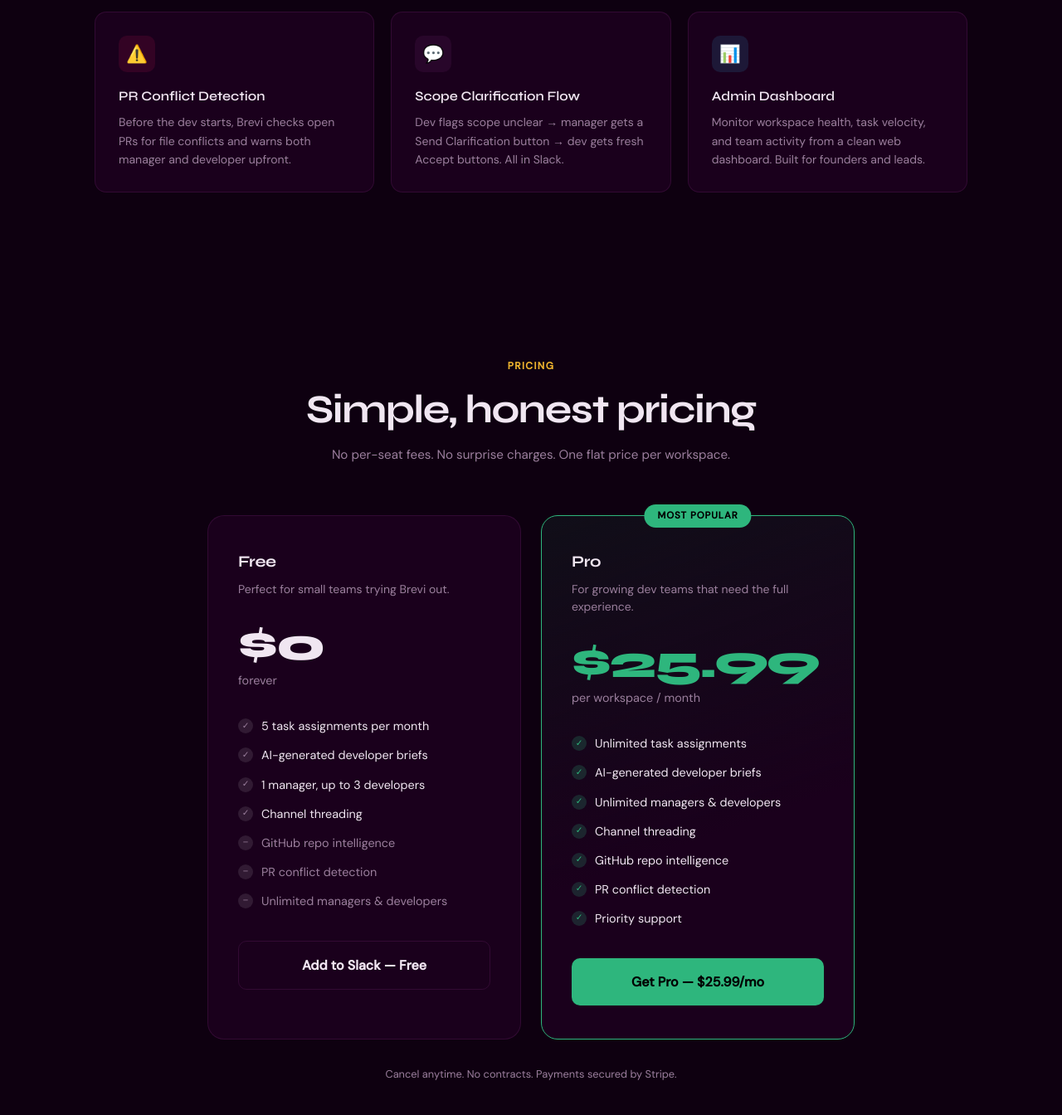
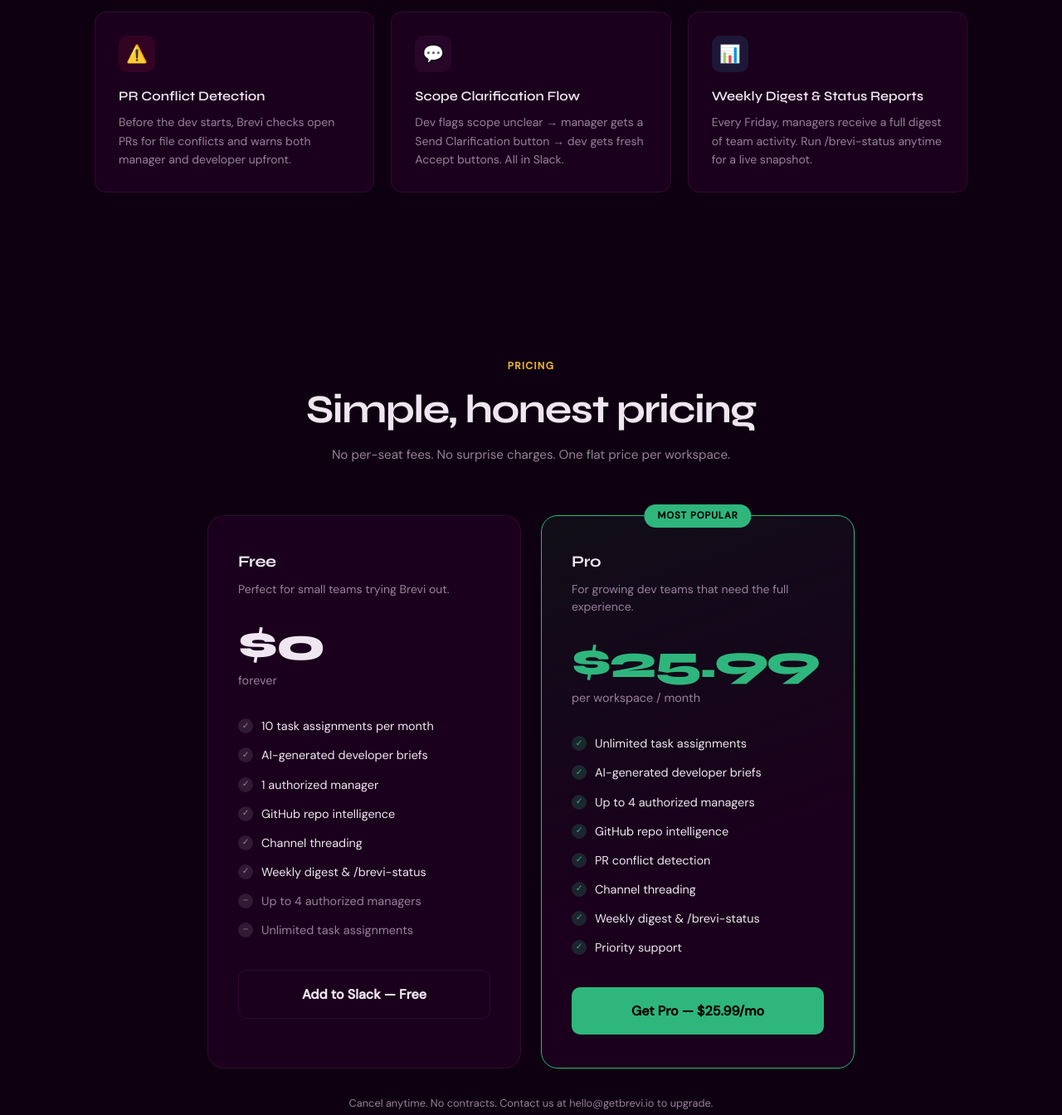
Before and after one commit to Abdurrehman0024/Brevi-landing-page, a plain HTML site: page index.html in a window 1280 px wide. Shown: the part 2420-3764 px from the top of the page at 83% size. Drawn offline with Linux system fonts and the light colour scheme.

Commit message:
Fix pricing copy and remove Stripe mention

```diff
--- a/index.html
+++ b/index.html
@@ -301,7 +301,6 @@
 
     .step p { font-size: 0.9rem; color: var(--muted); line-height: 1.6; }
 
-    /* Demo video button inside step */
     .demo-btn {
       display: inline-flex;
       align-items: center;
@@ -648,8 +647,8 @@
       </div>
       <div class="feature reveal">
         <div class="feature-icon" style="background:rgba(54,197,240,0.12);color:var(--blue)">📊</div>
-        <h3>Admin Dashboard</h3>
-        <p>Monitor workspace health, task velocity, and team activity from a clean web dashboard. Built for founders and leads.</p>
+        <h3>Weekly Digest & Status Reports</h3>
+        <p>Every Friday, managers receive a full digest of team activity. Run /brevi-status anytime for a live snapshot.</p>
       </div>
     </div>
   </section>
@@ -673,13 +672,14 @@
           <div class="price-period">forever</div>
         </div>
         <ul class="plan-features">
-          <li><span class="check">✓</span><span>5 task assignments per month</span></li>
+          <li><span class="check">✓</span><span>10 task assignments per month</span></li>
           <li><span class="check">✓</span><span>AI-generated developer briefs</span></li>
-          <li><span class="check">✓</span><span>1 manager, up to 3 developers</span></li>
+          <li><span class="check">✓</span><span>1 authorized manager</span></li>
+          <li><span class="check">✓</span><span>GitHub repo intelligence</span></li>
           <li><span class="check">✓</span><span>Channel threading</span></li>
-          <li class="dimmed"><span class="check">–</span><span>GitHub repo intelligence</span></li>
-          <li class="dimmed"><span class="check">–</span><span>PR conflict detection</span></li>
-          <li class="dimmed"><span class="check">–</span><span>Unlimited managers & developers</span></li>
+          <li><span class="check">✓</span><span>Weekly digest & /brevi-status</span></li>
+          <li class="dimmed"><span class="check">–</span><span>Up to 4 authorized managers</span></li>
+          <li class="dimmed"><span class="check">–</span><span>Unlimited task assignments</span></li>
         </ul>
         <a href="https://brevi.onrender.com/slack/install" class="plan-btn outline">Add to Slack — Free</a>
       </div>
@@ -696,10 +696,11 @@
         <ul class="plan-features">
           <li><span class="check">✓</span><span>Unlimited task assignments</span></li>
           <li><span class="check">✓</span><span>AI-generated developer briefs</span></li>
-          <li><span class="check">✓</span><span>Unlimited managers & developers</span></li>
-          <li><span class="check">✓</span><span>Channel threading</span></li>
+          <li><span class="check">✓</span><span>Up to 4 authorized managers</span></li>
           <li><span class="check">✓</span><span>GitHub repo intelligence</span></li>
           <li><span class="check">✓</span><span>PR conflict detection</span></li>
+          <li><span class="check">✓</span><span>Channel threading</span></li>
+          <li><span class="check">✓</span><span>Weekly digest & /brevi-status</span></li>
           <li><span class="check">✓</span><span>Priority support</span></li>
         </ul>
         <a href="mailto:hello@getbrevi.io?subject=Brevi Pro" class="plan-btn solid">Get Pro — $25.99/mo</a>
@@ -708,7 +709,7 @@
     </div>
 
     <p class="pricing-note reveal" style="margin-top:32px;">
-      Cancel anytime. No contracts. Payments secured by Stripe.
+      Cancel anytime. No contracts. Contact us at hello@getbrevi.io to upgrade.
     </p>
   </section>
 
@@ -725,7 +726,6 @@
   </footer>
 
   <script>
-    // Scroll reveal
     const reveals = document.querySelectorAll('.reveal');
     const observer = new IntersectionObserver((entries) => {
       entries.forEach((entry, i) => {
@@ -736,9 +736,6 @@
       });
     }, { threshold: 0.1 });
     reveals.forEach(el => observer.observe(el));
-
-    // Demo button — update this href once you have a Loom URL
-    // document.getElementById('demo-btn').href = 'YOUR_LOOM_URL_HERE';
   </script>
 
 </body>
```
